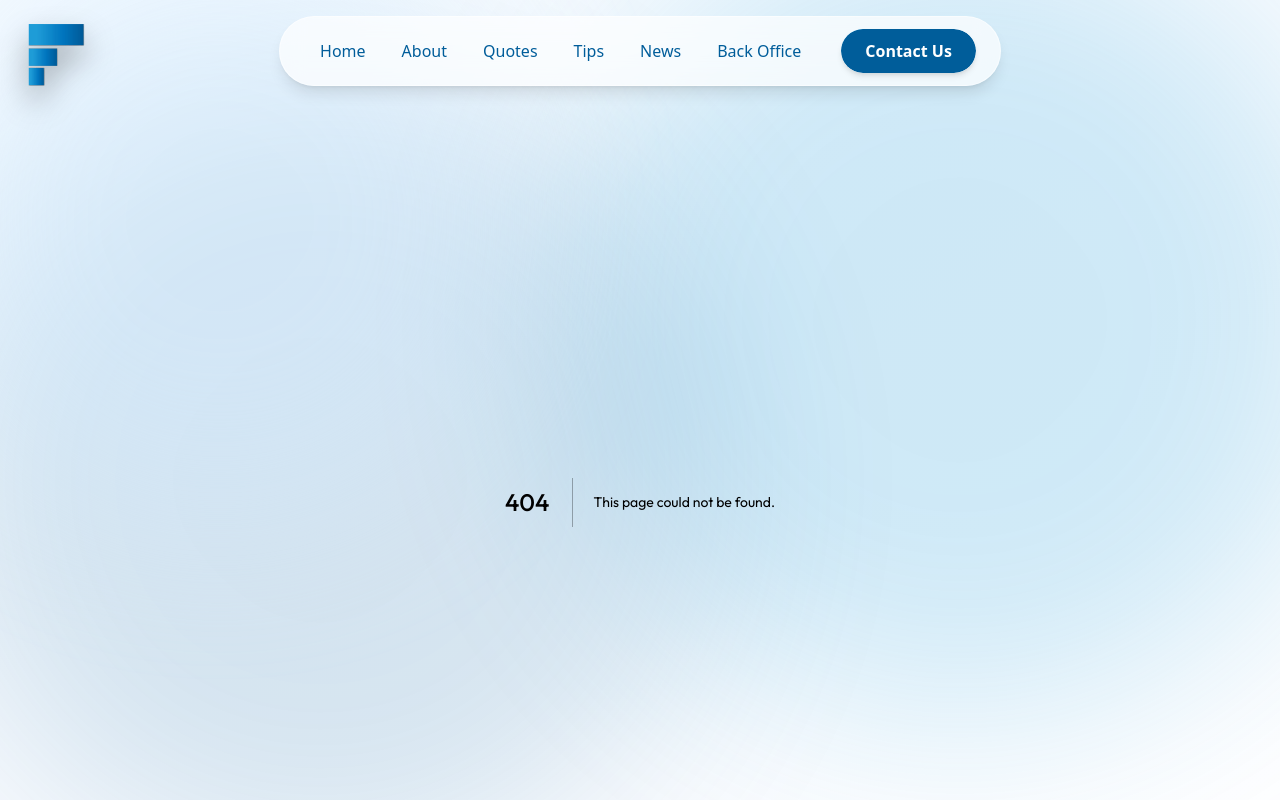
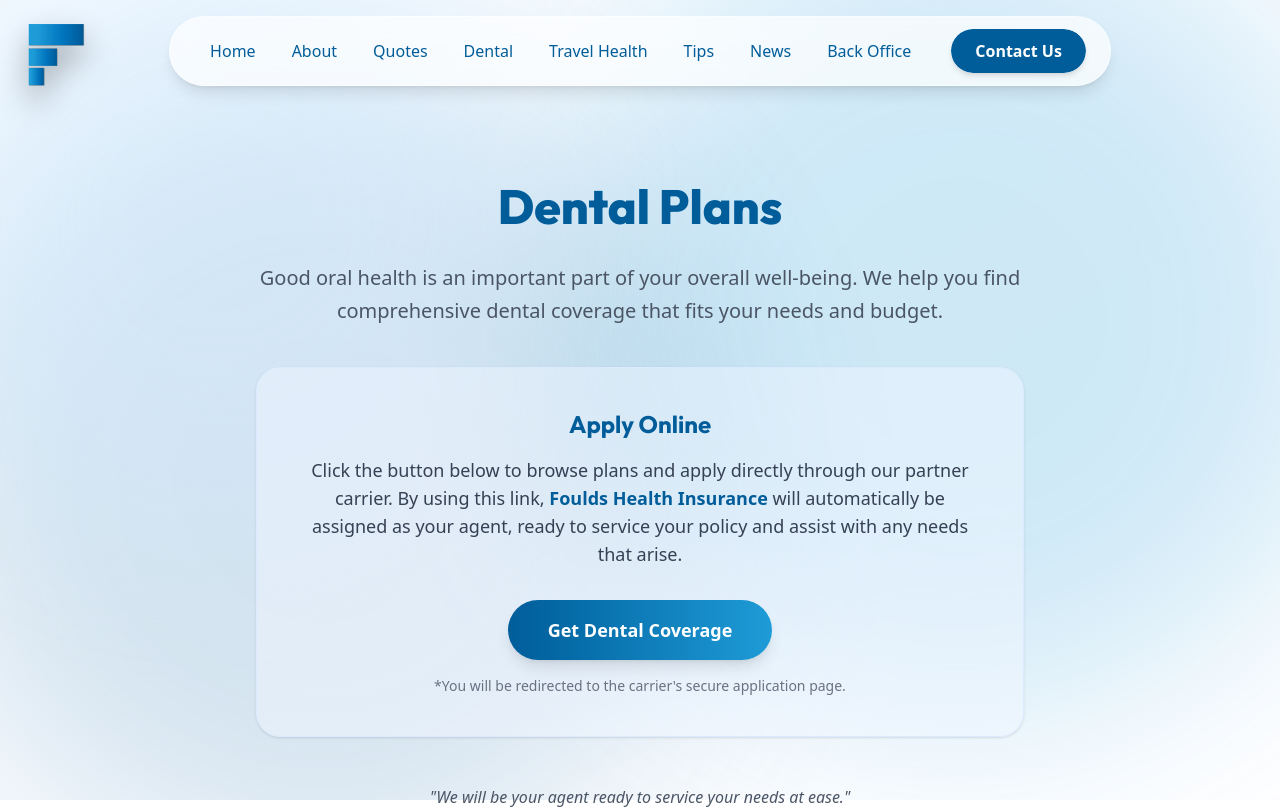
Before and after one commit to MustangTris/fhi65-revamp, a Next.js app: page /dental in a window 1280 px wide. Before the commit this address had no page. Shown: the top 809 px of the page. Built offline with nearby package versions, Linux system fonts and the light colour scheme.

Commit message:
Add Travel Health and Dental pages with infrastructure for commission links

```diff
--- /dev/null
+++ b/src/app/dental/page.tsx
@@ -0,0 +1,59 @@
+import Link from "next/link";
+import type { Metadata } from "next";
+
+export const metadata: Metadata = {
+    title: "Dental Plans | Foulds Health Insurance",
+    description: "Find the right dental plan for you. Apply for dental insurance easily online with Foulds Health Insurance as your agent.",
+};
+
+export default function DentalPage() {
+    // INFRASTRUCTURE: Insert commission link here
+    const COMMISSION_LINK = "#"; // Replace '#' with the actual commission link when available
+
+    return (
+        <div className="flex flex-col min-h-screen">
+            <section className="py-20 px-4 sm:px-6 lg:px-8 max-w-7xl mx-auto w-full">
+                <div className="max-w-3xl mx-auto text-center">
+                    <h1 className="text-4xl md:text-5xl font-extrabold text-[#005d9a] mb-8">
+                        Dental Plans
+                    </h1>
+
+                    <p className="text-xl text-gray-600 mb-10 leading-relaxed">
+                        Good oral health is an important part of your overall well-being.
+                        We help you find comprehensive dental coverage that fits your needs and budget.
+                    </p>
+
+                    <div className="bg-blue-50/50 rounded-3xl p-10 border border-blue-100 shadow-sm mb-12">
+                        <h2 className="text-2xl font-bold text-[#005d9a] mb-4">
+                            Apply Online
+                        </h2>
+                        <p className="text-lg text-gray-700 mb-8">
+                            Click the button below to browse plans and apply directly through our partner carrier.
+                            By using this link, <span className="font-bold text-[#005d9a]">Foulds Health Insurance</span> will automatically be assigned as your agent,
+                            ready to service your policy and assist with any needs that arise.
+                        </p>
+
+                        <a
+                            href={COMMISSION_LINK}
+                            target="_blank"
+                            rel="noopener noreferrer"
+                            className="inline-flex justify-center items-center bg-gradient-to-r from-[#005d9a] to-[#1e9cd7] text-white font-bold text-lg px-10 py-4 rounded-full shadow-lg hover:shadow-xl hover:-translate-y-1 transition-all duration-300"
+                        >
+                            Get Dental Coverage
+                        </a>
+
+                        <p className="mt-4 text-sm text-gray-500">
+                            *You will be redirected to the carrier's secure application page.
+                        </p>
+                    </div>
+
+                    <div className="text-gray-600">
+                        <p className="italic">
+                            "We will be your agent ready to service your needs at ease."
+                        </p>
+                    </div>
+                </div>
+            </section>
+        </div>
+    );
+}
--- /dev/null
+++ b/src/app/travel-health/page.tsx
@@ -0,0 +1,59 @@
+import Link from "next/link";
+import type { Metadata } from "next";
+
+export const metadata: Metadata = {
+    title: "Travel Health Insurance | Foulds Health Insurance",
+    description: "Get covered for your travels. Apply for travel health insurance easily online with Foulds Health Insurance as your agent.",
+};
+
+export default function TravelHealthPage() {
+    // INFRASTRUCTURE: Insert commission link here
+    const COMMISSION_LINK = "#"; // Replace '#' with the actual commission link when available
+
+    return (
+        <div className="flex flex-col min-h-screen">
+            <section className="py-20 px-4 sm:px-6 lg:px-8 max-w-7xl mx-auto w-full">
+                <div className="max-w-3xl mx-auto text-center">
+                    <h1 className="text-4xl md:text-5xl font-extrabold text-[#005d9a] mb-8">
+                        Travel Health Insurance
+                    </h1>
+
+                    <p className="text-xl text-gray-600 mb-10 leading-relaxed">
+                        Planning a trip abroad? Ensure you have the right medical coverage while you travel.
+                        We make it simple to get protected so you can explore the world with peace of mind.
+                    </p>
+
+                    <div className="bg-blue-50/50 rounded-3xl p-10 border border-blue-100 shadow-sm mb-12">
+                        <h2 className="text-2xl font-bold text-[#005d9a] mb-4">
+                            Apply Online
+                        </h2>
+                        <p className="text-lg text-gray-700 mb-8">
+                            Click the button below to apply directly through our partner carrier.
+                            By using this link, <span className="font-bold text-[#005d9a]">Foulds Health Insurance</span> will automatically be assigned as your agent,
+                            ready to service your policy and assist with any needs that arise.
+                        </p>
+
+                        <a
+                            href={COMMISSION_LINK}
+                            target="_blank"
+                            rel="noopener noreferrer"
+                            className="inline-flex justify-center items-center bg-gradient-to-r from-[#005d9a] to-[#1e9cd7] text-white font-bold text-lg px-10 py-4 rounded-full shadow-lg hover:shadow-xl hover:-translate-y-1 transition-all duration-300"
+                        >
+                            Get Travel Coverage
+                        </a>
+
+                        <p className="mt-4 text-sm text-gray-500">
+                            *You will be redirected to the carrier's secure application page.
+                        </p>
+                    </div>
+
+                    <div className="text-gray-600">
+                        <p className="italic">
+                            "We will be your agent ready to service your needs at ease."
+                        </p>
+                    </div>
+                </div>
+            </section>
+        </div>
+    );
+}
--- a/src/components/Navbar.tsx
+++ b/src/components/Navbar.tsx
@@ -9,7 +9,7 @@ const Navbar = () => {
 
   const toggleMenu = () => setIsOpen(!isOpen);
 
-  const menuItems = ['Home', 'About', 'Quotes', 'Tips', 'News', 'Back Office'];
+  const menuItems = ['Home', 'About', 'Quotes', 'Dental', 'Travel Health', 'Tips', 'News', 'Back Office'];
 
   return (
     <>
--- a/src/components/RetentionGraph.tsx
+++ b/src/components/RetentionGraph.tsx
@@ -177,7 +177,7 @@ export function RetentionGraph() {
                         <div>
                             <h4 className="font-bold text-[#005d9a] mb-1">Why this matters</h4>
                             <p className="text-sm text-gray-600 leading-relaxed">
-                                Higher retention means compounding growth. By keeping clients happy and engaged, your book of business maintains its value, ensuring consistent annual payouts year after year.
+                                Higher retention means more commission for you. By reducing attrition, we ensure your book of business maintains its value, maximizing your annual payouts.
                             </p>
                         </div>
                     </div>
```
